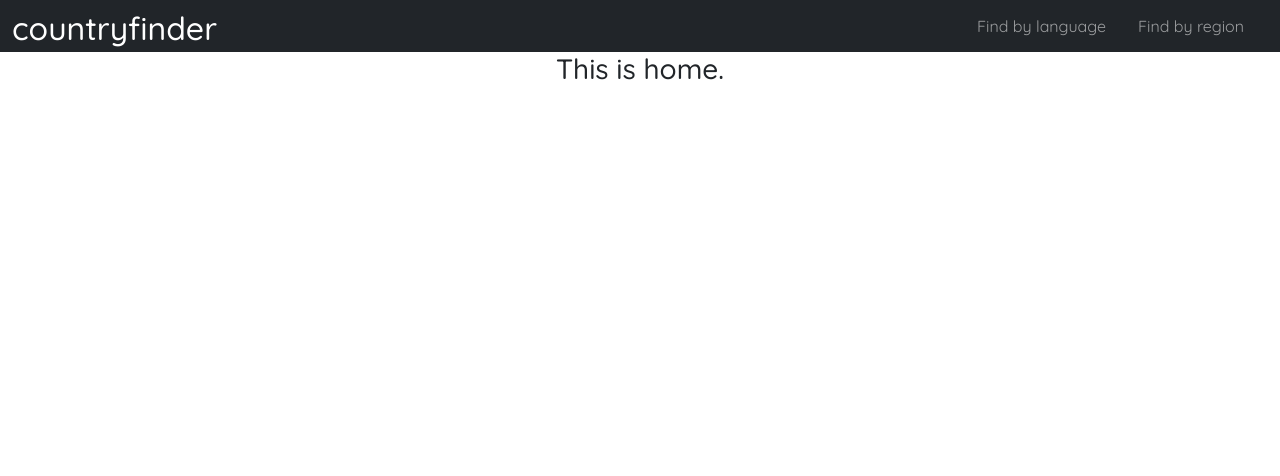
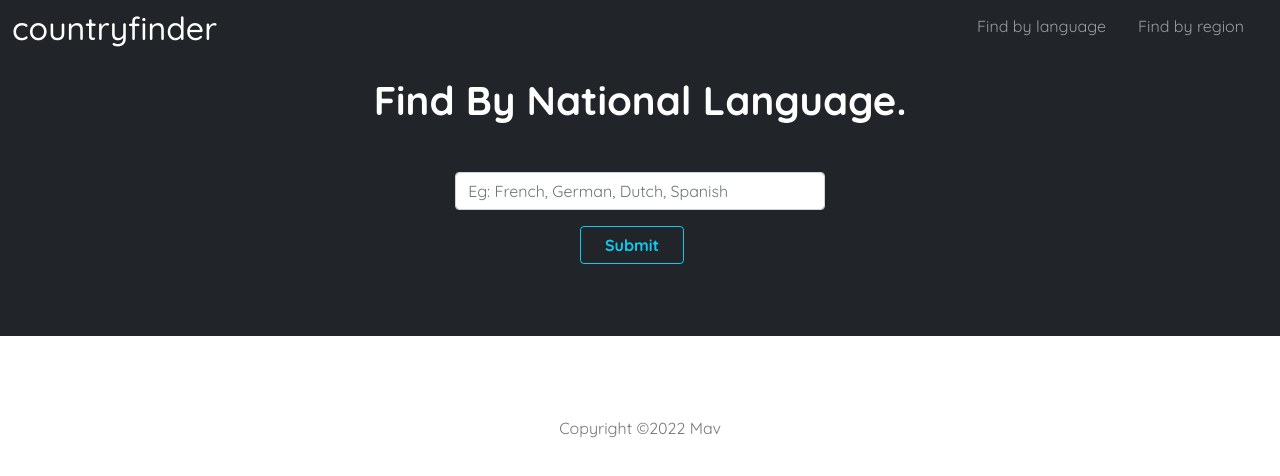
Before and after one commit to masterMav/countryfinder, a React (Create React App) app: page / in a window 1280 px wide. Shown: the top 476 px of the page. Built offline with nearby package versions, Linux system fonts and the light colour scheme.

Commit message:
ready for deploy

```diff
--- a/src/App.js
+++ b/src/App.js
@@ -1,21 +1,17 @@
 import { BrowserRouter as Router, Route, Switch } from "react-router-dom";
-import Home from "./Home";
 import Navbar from "./Navbar";
 import NotFound from "./NotFound";
 import Region from "./Region";
 import Lang from "./Lang";
+import Footer from "./Footer";
 
 function App() {
   return (
     <Router>
       <div className="App">
         <Navbar />
-        <div className="nothing">
         <Switch>
           <Route exact path="/">
-              <Home />
-            </Route>
-            <Route path="/lang">
             <Lang />
           </Route>
           <Route path="/region">
@@ -25,7 +21,7 @@ function App() {
             <NotFound />
           </Route>
         </Switch>
-        </div>
+        <Footer />
       </div>
     </Router>
   );
--- /dev/null
+++ b/src/Footer.js
@@ -0,0 +1,9 @@
+const Footer = () => {
+  return (
+    <footer>
+      <p>Copyright &copy;2022 Mav </p>
+    </footer>
+  );
+};
+
+export default Footer;
--- a/src/Home.js
+++ /dev/null
@@ -1,9 +0,0 @@
-const Home = () => {
-  return (
-    <div className="home">
-      <h3>This is home.</h3>
-    </div>
-  );
-};
-
-export default Home;
--- a/src/Navbar.js
+++ b/src/Navbar.js
@@ -20,7 +20,7 @@ const Navbar = () => {
           <div className="collapse navbar-collapse" id="navmenu">
             <ul className="navbar-nav ms-auto">
               <li className="nav-item me-3">
-                <Link to="/lang" className="nav-link">
+                <Link to="/" className="nav-link">
                   Find by language
                 </Link>
               </li>
--- a/src/index.css
+++ b/src/index.css
@@ -54,3 +54,10 @@ code {
     margin: auto;
   }
 }
+
+/* Footer */
+footer {
+  color: #777;
+  text-align: center;
+  margin: 80px auto 20px;
+}
```
Lines whose indentation alone changed are shown as unchanged.
